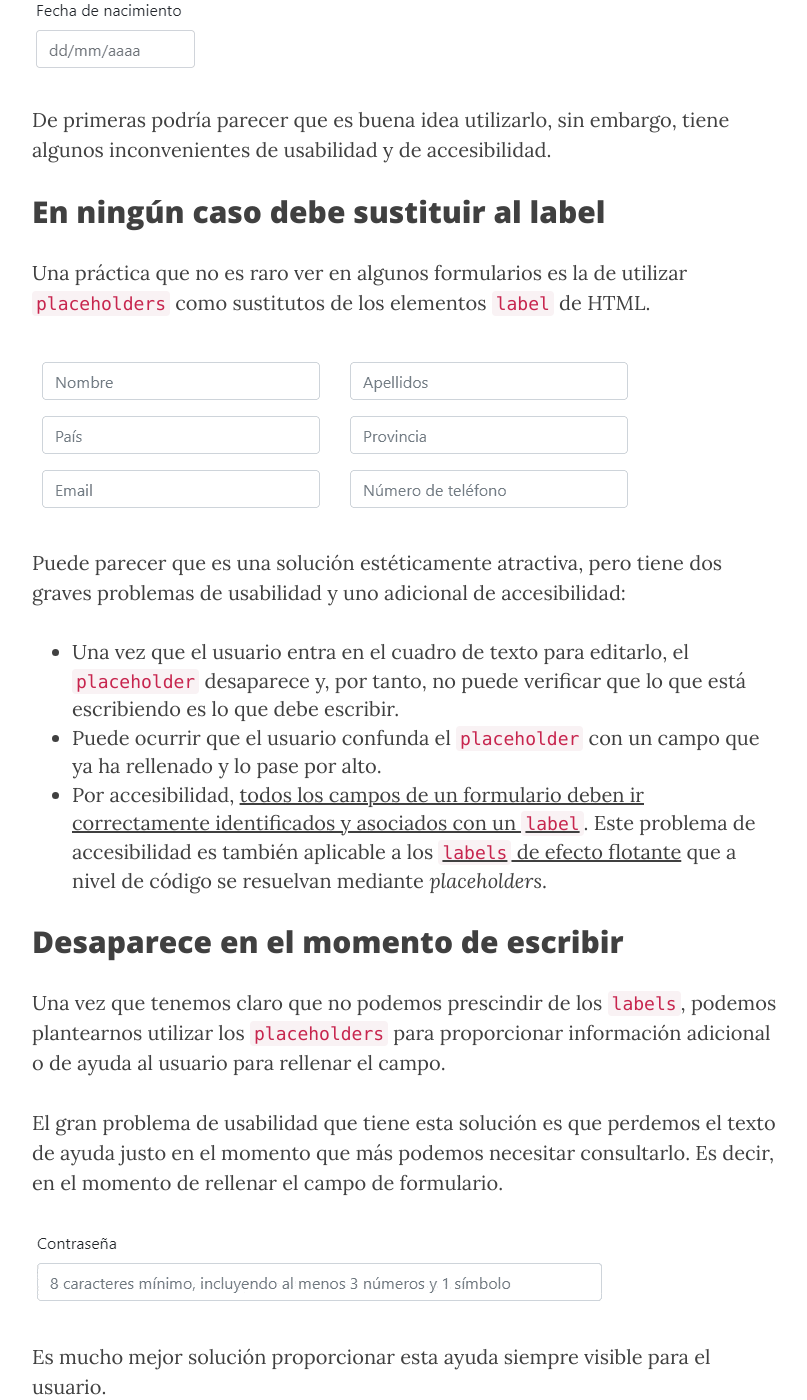
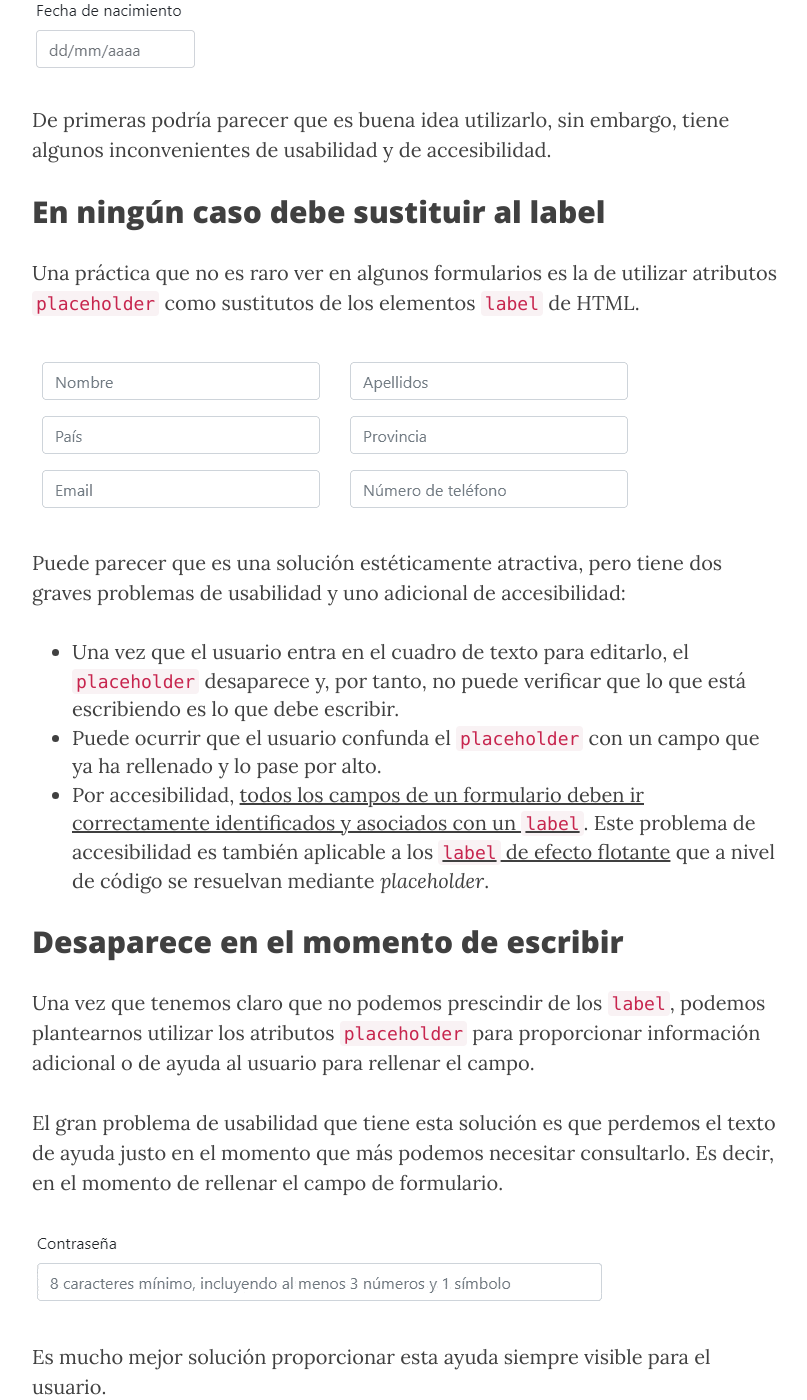
Before and after one commit to aunitz/beta, a Jekyll site: the page built from _posts/2020-01-29-tip-17-no-utilices-atributo-placeholder.markdown, in a window 1280 px wide and 1400 px high, scrolled down 708 px. Shown: the whole window, without its empty margins (233-1040 px from the left). Built offline with Jekyll 4.4.1, drawn with Linux system fonts in a browser that asks for light colours; nearby versions of some CDN libraries.

Commit message:
fix: correcciones de estilo

```diff
--- a/_posts/2020-01-29-tip-17-no-utilices-atributo-placeholder.markdown
+++ b/_posts/2020-01-29-tip-17-no-utilices-atributo-placeholder.markdown
@@ -16,7 +16,7 @@ tags:       [buenas prácticas de usabilidad, formularios]
 
 <h2>En ningún caso debe sustituir al label</h2>
 
-<p>Una práctica que no es raro ver en algunos formularios es la de utilizar <code>placeholders</code> como sustitutos de los elementos <code>label</code> de HTML.</p>
+<p>Una práctica que no es raro ver en algunos formularios es la de utilizar atributos <code>placeholder</code> como sustitutos de los elementos <code>label</code> de HTML.</p>
 
 <p><img src="{{ site.baseurl }}/img/no-utilices-atributo-placeholder-01.png" alt=""></p>
 
@@ -25,12 +25,12 @@ tags:       [buenas prácticas de usabilidad, formularios]
 <ul>
 	<li>Una vez que el usuario entra en el cuadro de texto para editarlo, el <code>placeholder</code> desaparece y, por tanto, no puede verificar que lo que está escribiendo es lo que debe escribir.</li>
 	<li>Puede ocurrir que el usuario confunda el <code>placeholder</code> con un campo que ya ha rellenado y lo pase por alto.</li>
-	<li>Por accesibilidad, <a href="https://www.w3.org/TR/WCAG20-TECHS/H44.html" target="_blank" rel="noopener">todos los campos de un formulario deben ir correctamente identificados y asociados con un <code>label</code></a>. Este problema de accesibilidad es también aplicable a los <a href="https://dribbble.com/shots/1254439--GIF-Mobile-Form-Interaction" target="_blank" rel="noopener"><code>labels</code> de efecto flotante</a> que a nivel de código se resuelvan mediante <em>placeholders</em>.</li>
+	<li>Por accesibilidad, <a href="https://www.w3.org/TR/WCAG20-TECHS/H44.html" target="_blank" rel="noopener">todos los campos de un formulario deben ir correctamente identificados y asociados con un <code>label</code></a>. Este problema de accesibilidad es también aplicable a los <a href="https://dribbble.com/shots/1254439--GIF-Mobile-Form-Interaction" target="_blank" rel="noopener"><code>label</code> de efecto flotante</a> que a nivel de código se resuelvan mediante <em>placeholder</em>.</li>
 </ul>
 
 <h2>Desaparece en el momento de escribir</h2>
 
-<p>Una vez que tenemos claro que no podemos prescindir de los <code>labels</code>, podemos plantearnos utilizar los <code>placeholders</code> para proporcionar información adicional o de ayuda al usuario para rellenar el campo.</p>
+<p>Una vez que tenemos claro que no podemos prescindir de los <code>label</code>, podemos plantearnos utilizar los atributos <code>placeholder</code> para proporcionar información adicional o de ayuda al usuario para rellenar el campo.</p>
 
 <p>El gran problema de usabilidad que tiene esta solución es que perdemos el texto de ayuda justo en el momento que más podemos necesitar consultarlo. Es decir, en el momento de rellenar el campo de formulario.</p>
 
```
